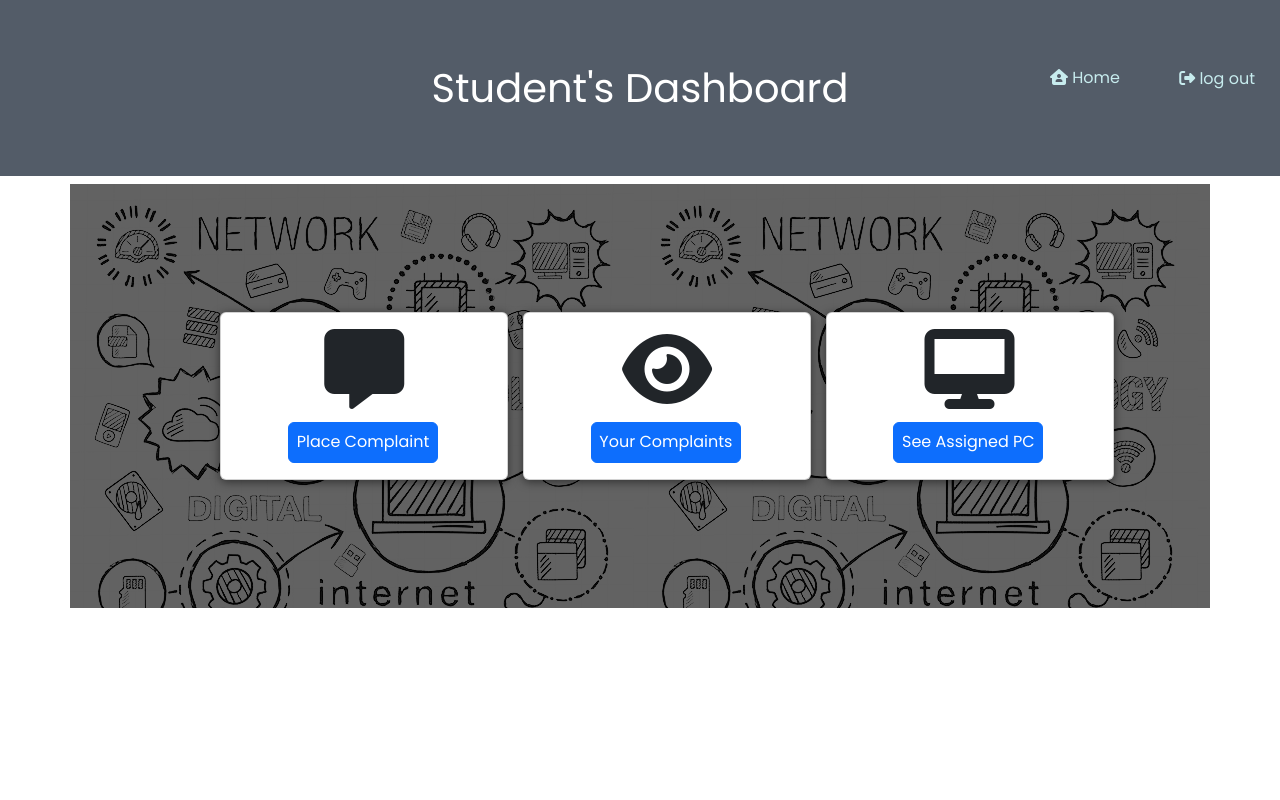
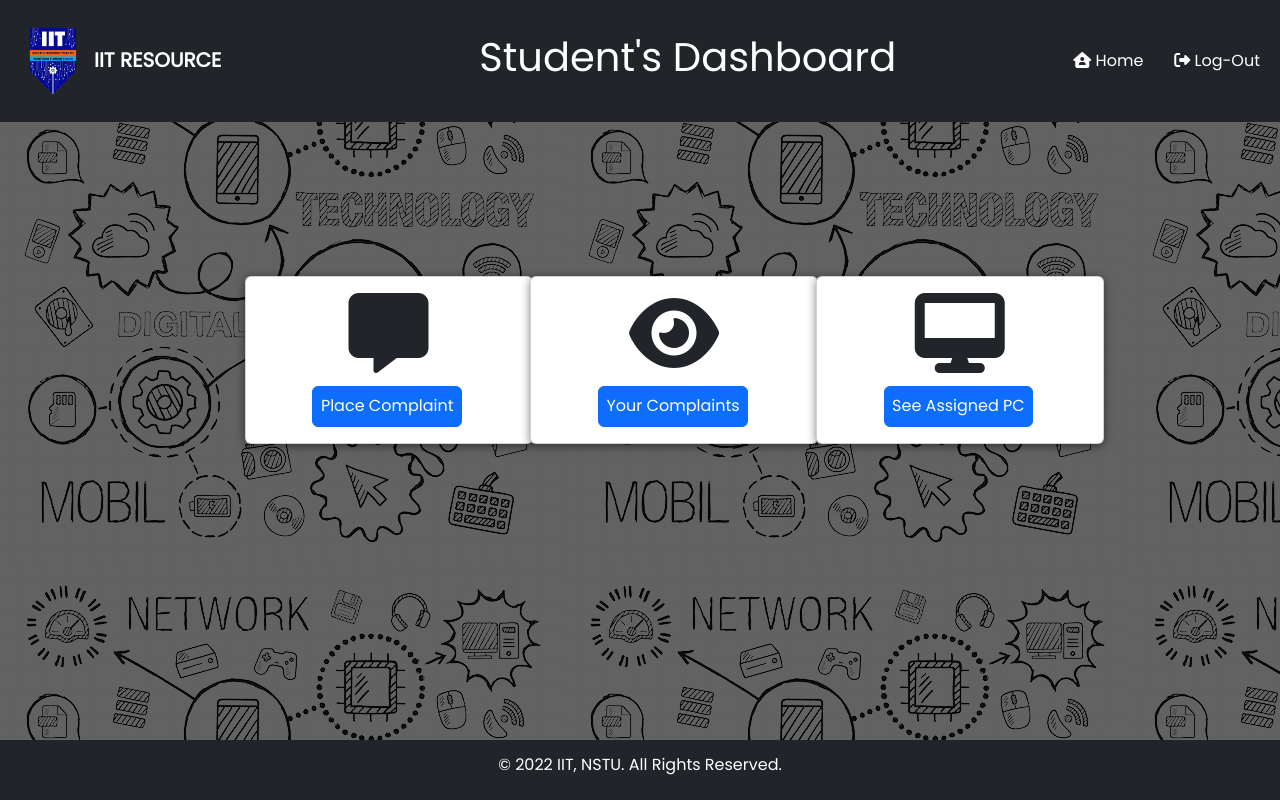
Before and after one commit to NaimurRahman-11/IITResourceManagement-3.0, a PHP site: page /StudentPage.html in a window 1280 px wide. Run offline with PHP 8.4, Linux system fonts and the light colour scheme; some libraries are stand-ins or nearby versions.

Commit message:
changed header and footer

```diff
--- a/StudentPage.css
+++ b/StudentPage.css
@@ -8,22 +8,27 @@
 }
 
 h1{
-    text-align: center;
-    padding: 5%;
+    margin-left: 16%;
+    padding: 2%;
     color: #ffff;
 }
 
 body{
-    padding-bottom: 10px;
+    margin: 0px;
+    padding: 0px;
+    display: flex;
+    flex-direction: column;
+    height: 100vh;
+    background-image: url('./img/doodle.png');
 }
 
-.header{
+/* .header{
     background-color: #535c68;
-}
+} */
 
 .container{
-    padding: 10%;
-    background-image: url('./img/doodle.png');
+    padding: 12%;
+
 }
 
 .btn{
@@ -53,14 +58,14 @@ body{
     box-shadow: 0px 2px 10px rgba(0, 0, 0, 0.5);
 }
 
-.log-out{
+/* .log-out{
     float: right;
     margin-top: -117px;
     margin-right: 25px;
     color: #c7ecee;
-}
+} */
 
-.log-out:hover{
+/* .log-out:hover{
     color: #ffff;
 }
 
@@ -73,4 +78,39 @@ body{
 
 .home:hover{
     color: #ffff;
+} */
+
+.navbar-brand {
+    font-weight: bold;
+    color: #ffffff;
+    margin-left: 1rem;
 }
+
+.nav-link {
+    color: #ffffff;
+}
+
+.nav-link:hover {
+    color: #ffb606;
+}
+
+.navbar-toggler-icon {
+    background-color: #ffffff;
+}
+
+span{
+    pointer-events: none;
+}
+
+footer{
+    background-color: #212529;
+    color: #ffff;
+    padding: 1%;
+    position:absolute;
+    bottom:0;
+    width:100%;
+    height:60px;   /* Height of the footer */
+    text-align: center;
+
+
+}
--- a/StudentPage.html
+++ b/StudentPage.html
@@ -21,11 +21,35 @@
 
 <body>
 
-  <div class="header">
+  <!-- Navigation Bar Starts -->
+  <nav class="navbar navbar-expand-lg bg-dark">
+    <div class="container-fluid">
+      <a class="navbar-brand" href="#"><img src="./img/logo.png" width="50px" alt=""><span class="navbar-brand mr-2">IIT RESOURCE</span></a>
+      <h1>Student's Dashboard</h1>
+
+      <button class="navbar-toggler" type="button" data-bs-toggle="collapse" data-bs-target="#navbarNav" aria-controls="navbarNav" aria-expanded="false" aria-label="Toggle navigation">
+        <span class="navbar-toggler-icon"></span>
+      </button>
+      <div class="collapse navbar-collapse" id="navbarNav">
+        <ul class="navbar-nav ms-auto">
+          <li class="nav-item">
+            <a class="nav-link" aria-current="page" href="#" style="margin-right: 15px;"><i class="fa-solid fa-house-user"></i> Home</a>
+          </li>
+          <li class="nav-item">
+            <a class="nav-link" href="#"><i class="fa-solid fa-right-from-bracket"></i> Log-Out</a>
+          </li>
+
+        </ul>
+      </div>
+    </div>
+  </nav>
+<!-- Navigation Bar Ends -->
+
+  <!-- <div class="header">
     <h1 class="text">Student's Dashboard</h1>
     <a href="StudentPage.html"><p class="home"><i class="fa-solid fa-house-user"></i> Home</p> </a>
     <a href="logInPage.html"><p class="log-out"><i class="fa-solid fa-right-from-bracket"></i> log out</p> </a>
-  </div>
+  </div> -->
 
 
     <!-- Bootstrap Cards Starts From Here -->
@@ -133,6 +157,11 @@
     </form>
 
      <!-- Your Complaints Page Modal Ends here -->
+
+
 </body>
 
+<footer class="footer">
+  <p>© 2022 IIT, NSTU. All Rights Reserved.</p>
+</footer>
 </html>
```
